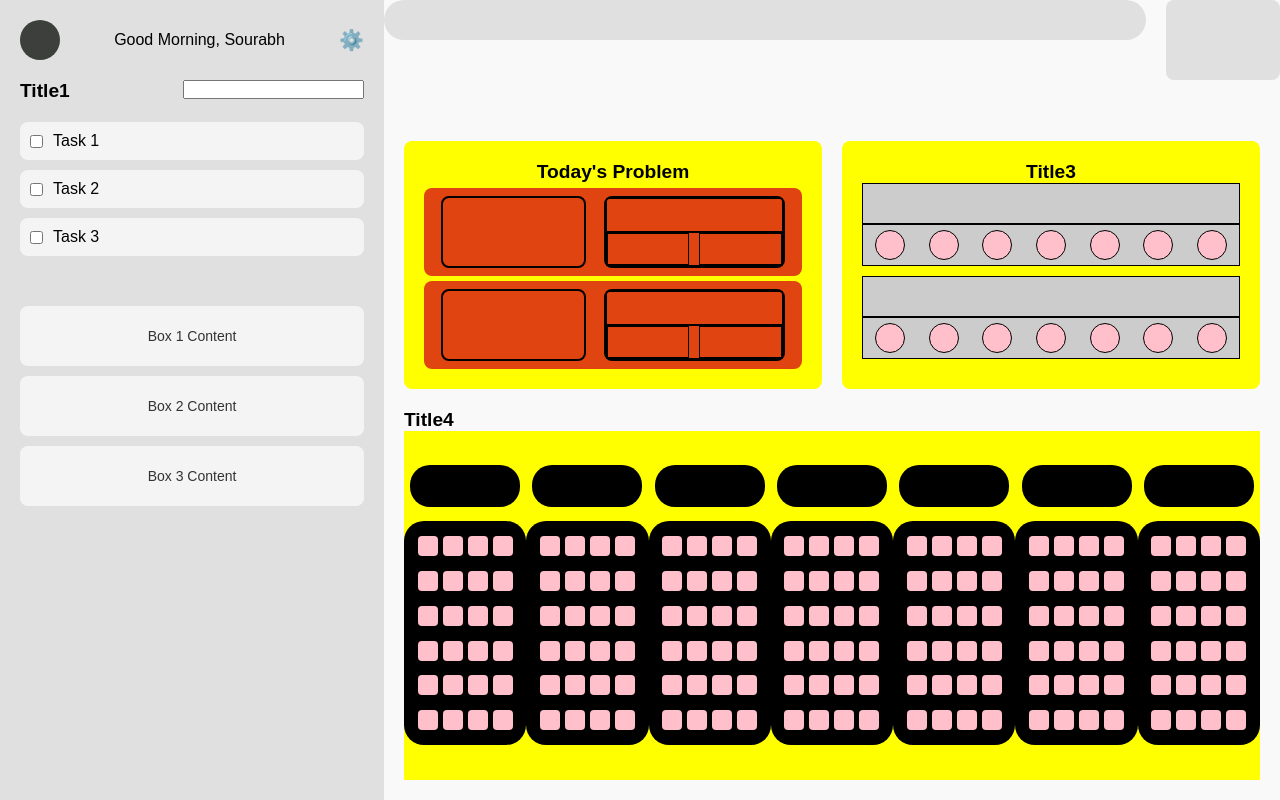
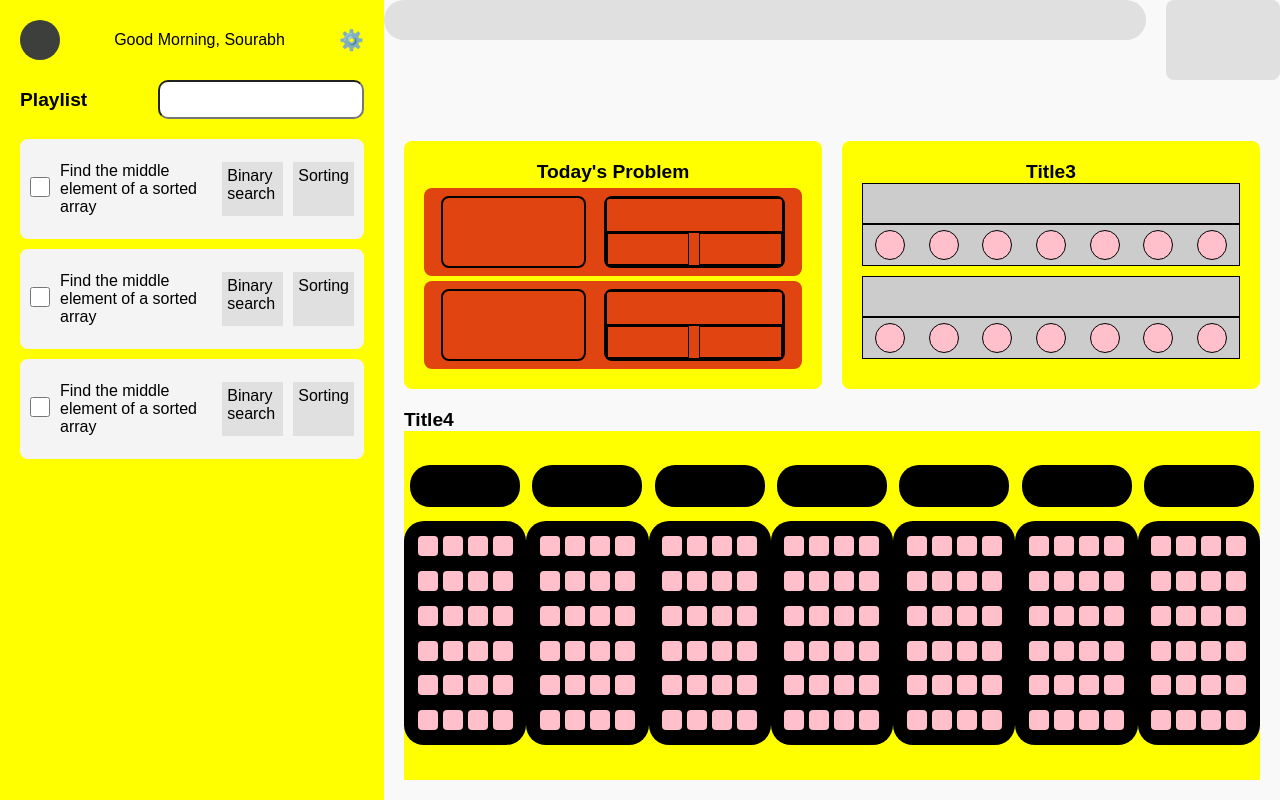
Before and after one commit to Tina067/CodeHub, a React (Create React App) app: page / in a window 1280 px wide. Built offline with nearby package versions, Linux system fonts and the light colour scheme.

Commit message:
1st commit 10-11-24

```diff
--- a/src/components/Sidebar.css
+++ b/src/components/Sidebar.css
@@ -1,13 +1,18 @@
 /* Sidebar.css */
 .sidebar {
     width: 30%;
-    background-color: #e0e0e0;
+    background-color: yellow;
     padding: 20px;
   }
   .sidebar-Title {
     display: flex;
     justify-content: space-between;
     margin-bottom: 20px;
+  }
+
+  .sidebar-Title1{
+    display: flex;
+    align-items: center;
   }
   .sidebar-header {
     display: flex;
@@ -26,3 +31,11 @@
   .sidebar-settings {
     font-size: 20px;
   }
+  .input-box{
+    width: 60%;
+  }
+ .boxx {
+  border-radius: 10px;
+  padding: 10px;
+  width: 100%;
+ }
--- a/src/components/Sidebar.jsx
+++ b/src/components/Sidebar.jsx
@@ -2,7 +2,7 @@ import React from 'react';
 import './Sidebar.css';
 import SectionTitle from './SectionTitle';
 import TaskList from './TaskList';
-import InfoBoxList from './InfoBoxList';
+// import InfoBoxList from './InfoBoxList';
 function Sidebar() {
   return (
     <div className="sidebar">
@@ -12,7 +12,7 @@ function Sidebar() {
         <div className="sidebar-settings">⚙️</div>
       </div>
       <div className='sidebar-Title'>
-      <div className='sidebar-Title1'><SectionTitle title="Title1" /></div>
+      <div className='sidebar-Title1'><SectionTitle title="Playlist" /></div>
       <div className='input-box'>
             <input list = "dropdown-options" type="text" placeholder=' ' className='boxx'></input>
             <datalist id="dropdown-options">
@@ -24,7 +24,7 @@ function Sidebar() {
         </div>
       </div>
       <TaskList />
-      <InfoBoxList />
+      {/* <InfoBoxList /> */}
     </div>
   );
 }
--- a/src/components/TaskList.css
+++ b/src/components/TaskList.css
@@ -1,7 +1,10 @@
 /* TaskList.css */
 
 .taskList {
-  margin-bottom: 50px;
+  /* margin-bottom: 50px; */
+  /* height: 50px; */
+  display: flex;
+  flex-direction: column;
 }
 .task-list-item {
     display: flex;
@@ -10,8 +13,25 @@
     padding: 10px;
     border-radius: 8px;
     margin-bottom: 10px;
+    height: 100px;
   }
 
   .task-list-checkbox {
     margin-right: 10px;
   }
+  .question-section{
+    display: flex;
+    gap:10px;
+  }
+  .question-topic {
+    border: 1px solid black;
+    background-color:#e0e0e0 ;
+    border: 8px;
+    padding: 5px;
+  }
+
+
+  .check-box .task-list-checkbox {
+    width: 20px;  /* Set desired width */
+    height: 20px; /* Set desired height */
+}
--- a/src/components/TaskList.jsx
+++ b/src/components/TaskList.jsx
@@ -4,10 +4,16 @@ import './TaskList.css';
 function TaskList() {
   return (
     <div className='taskList'>
-      {[1, 2, 3].map((task) => (
+      {[1,2 ,3].map((task) => (
         <div key={task} className="task-list-item">
-          <input type="checkbox" className="task-list-checkbox" />
-          <span>Task {task}</span>
+        <div className="check-box"><input type="checkbox" className="task-list-checkbox" /></div>
+        <div className="question-section">
+        {/* <span className='question'>Task {task}</span> */}
+        <span className='question'>Find the middle element of a sorted array</span>
+        <span className='question-topic'>Binary search</span>
+        <span className='question-topic'>Sorting</span>
+        </div>
+
         </div>
       ))}
     </div>
```
